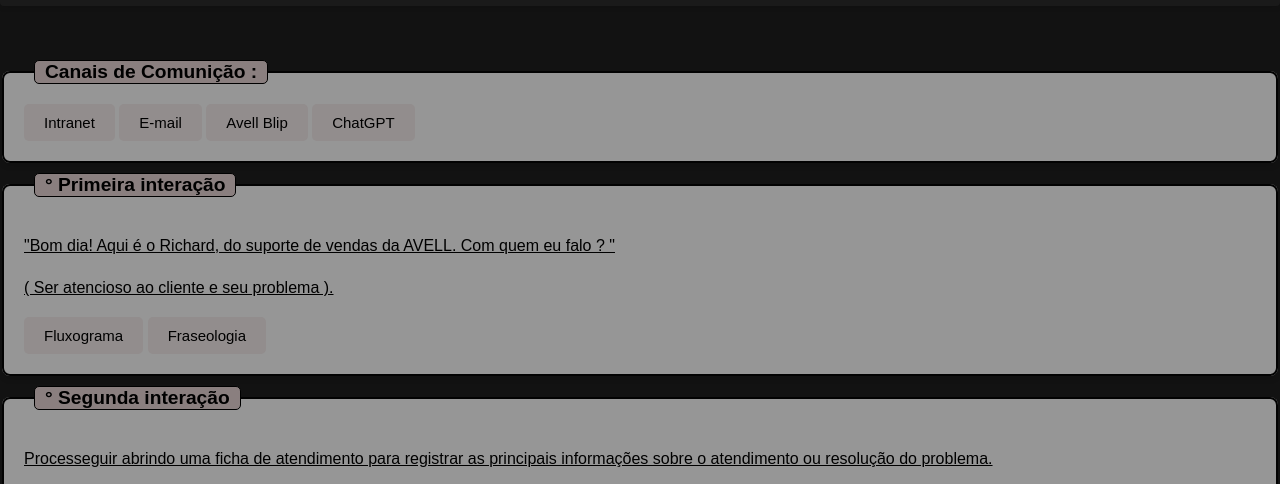
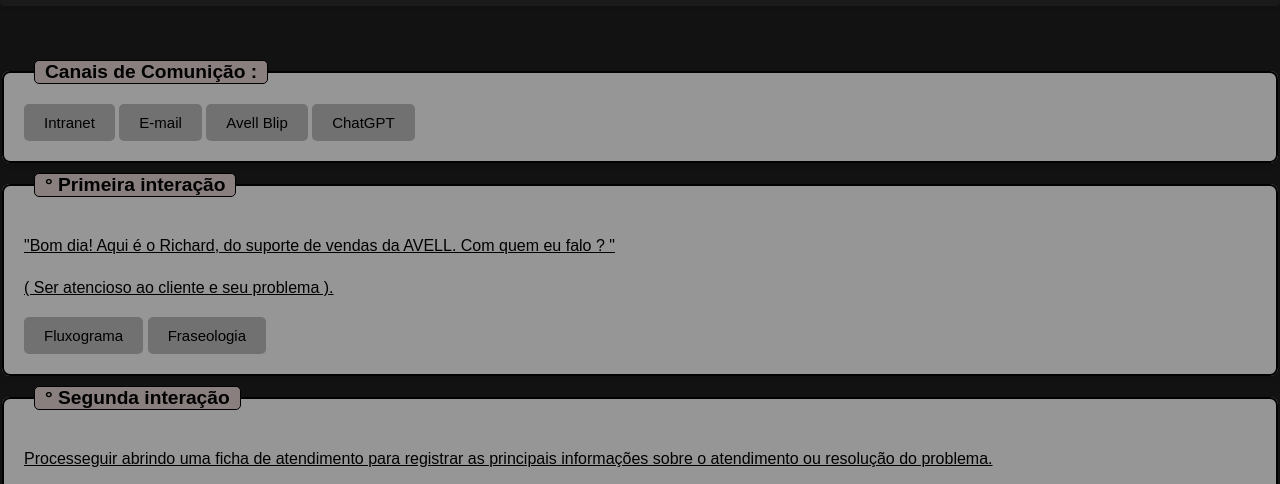
Before and after one commit to RichardSilva05/Atendimento, a plain HTML site: page index.html in a window 1280 px wide. Shown: the part 294-778 px from the top of the page. Drawn offline with Linux system fonts and the light colour scheme.

Commit message:
Atendimento 4

```diff
--- a/css/atendimento estilo.css
+++ b/css/atendimento estilo.css
@@ -21,7 +21,7 @@
 
 /* Links */
 a {
-  color: #000000;
+  color: #0e0e0e;
   text-decoration: none;
 }
 a:hover {
@@ -88,7 +88,7 @@ label {
    =========================== */
 header {
   background-color: #1a1a1a; /* mesma cor do footer */
-  color: #999;               /* mesma cor do texto do footer */
+  color: #000000;               /* mesma cor do texto do footer */
   padding: 20px;
   text-align: center;
   font-size: 1.8em;
@@ -105,21 +105,12 @@ section {
    Botões
    =========================== */
 button {
-  background-color: #1f1f1f;
-  color: #000000;
-  border: 1px solid #000000; /* Borda preta */
   padding: 10px 20px;
   border-radius: 6px;
   font-size: 16px;
   cursor: pointer;
   transition: background-color 0.3s, transform 0.2s;
 }
-
-button:hover {
-  background-color: #333333;
-  /* Alternativa anterior comentada: #050505 */
-}
-
 
 button:active {
   transform: scale(0.96);
@@ -131,13 +122,13 @@ button:active {
 .cadAtendimento2 button,
 .cadAtendimento3 button,
 .cadAtendimento4 button {
-  background-color: #928d8d;
+  background-color: #727171;
   font-size: 15px;
   cursor: pointer;
   border-radius: 5px;
   border: none;
   padding: 10px 20px;
-  color: #000;
+  color: #000000;
   transition: background-color 0.3s;
 }
 
```
